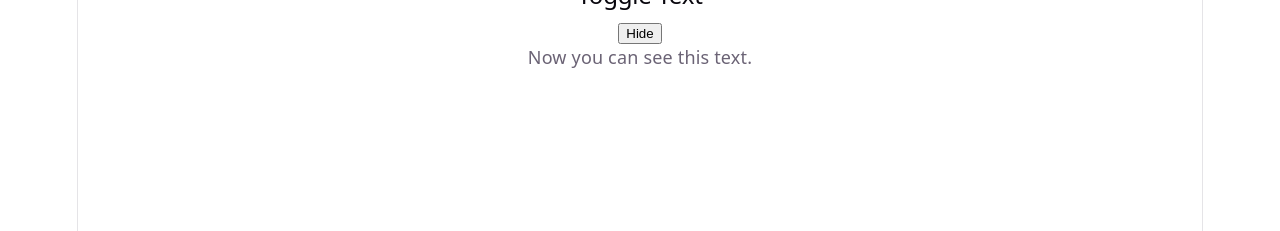
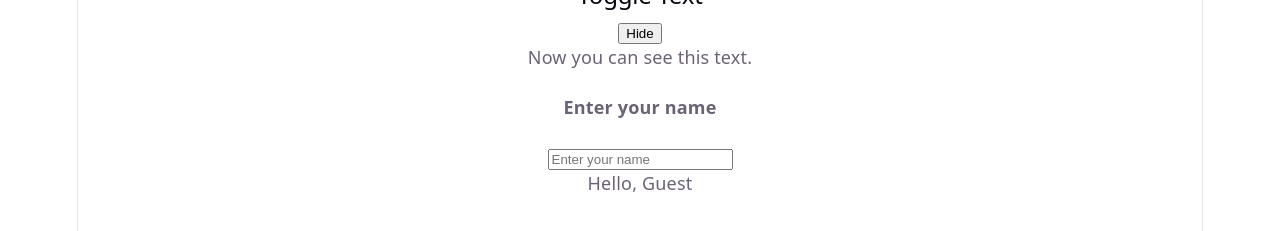
Before and after one commit to Deekshitha03518/SW_CSE_B1.4_Internship, a React (Vite) app in the folder Day/Day 13/my-react-app/: page / in a window 1280 px wide. Shown: the part 459-690 px from the top of the page. Built offline with nearby package versions, Linux system fonts and the light colour scheme.

Commit message:
State ex3: State updation from using input

```diff
--- a/Day/Day 13/my-react-app/src/App.jsx
+++ b/Day/Day 13/my-react-app/src/App.jsx
@@ -8,6 +8,7 @@
 
 import Counter from "./components/State";
 import ToggleText from "./components/StateTwo";
+import NameInput from "./components/StateThree";
 const name = "Amay";
 const isLoggedIn = false;
 
@@ -44,6 +45,8 @@
       <Counter />
 
       <ToggleText />
+
+      <NameInput />
     </>
 
   )
--- /dev/null
+++ b/Day/Day 13/my-react-app/src/components/StateThree.jsx
@@ -0,0 +1,19 @@
+import { useState } from 'react';
+
+function NameInput() {
+    // name is a state
+    const [name, setName] = useState("");
+
+    return(
+        <div>
+            <h4>Enter your name</h4>
+            <input type="text"
+            value={name}
+            placeholder="Enter your name"
+            onChange = {(e) => setName(e.target.value)}
+            />
+            <p>Hello, {name || "Guest"}</p>
+        </div>
+    );
+}
+export default NameInput;
```
